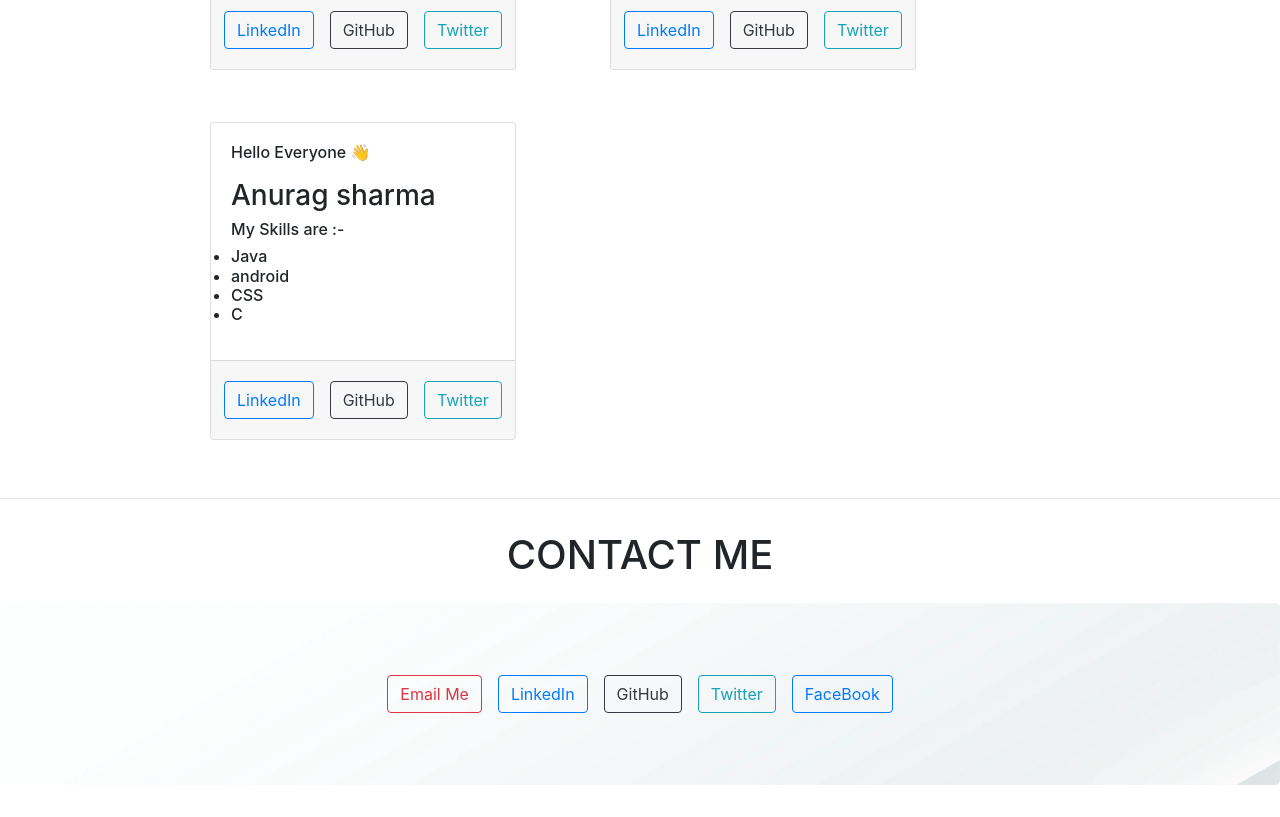
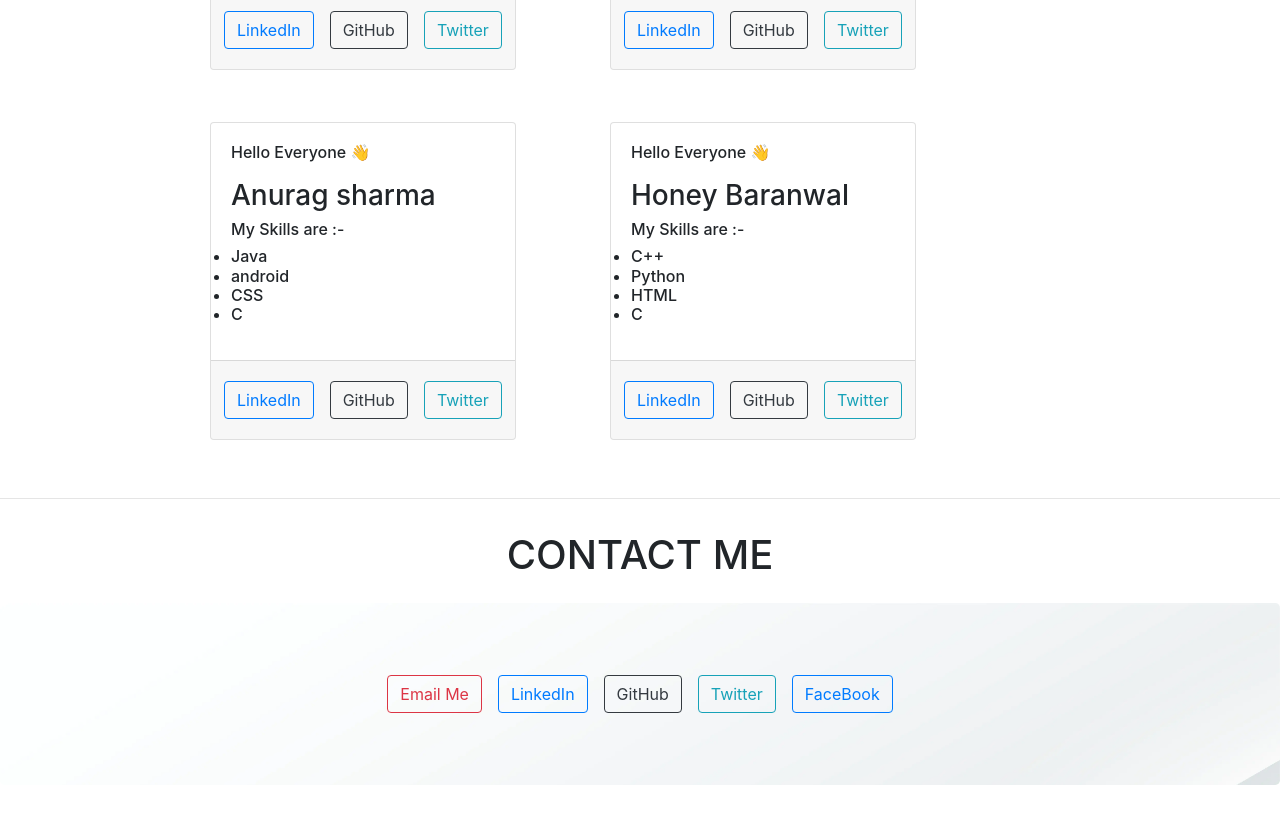
Before and after one commit to Aman1905/I-am-Contributor, a React (Create React App) app: page / in a window 1280 px wide. Shown: the part 4840-5657 px from the top of the page. Built offline with nearby package versions, Linux system fonts and the light colour scheme.

Commit message:
New Card Added

```diff
--- a/src/Content.js
+++ b/src/Content.js
@@ -275,6 +275,15 @@ const Content = () => {
         g_link="https://github.com/anuragsharma8174"
         t_link ="" />
 
+    <Cards
+        sname="Honey Baranwal"
+        skill1="C++"
+        skill2="Python"
+        skill3="HTML"
+        skill4="C"
+        l_link="https://www.linkedin.com/in/honey-baranwal-398904202/"
+        g_link="https://github.com/Honey-B-263"
+        t_link ="" />
 
     </div>
   )
```
